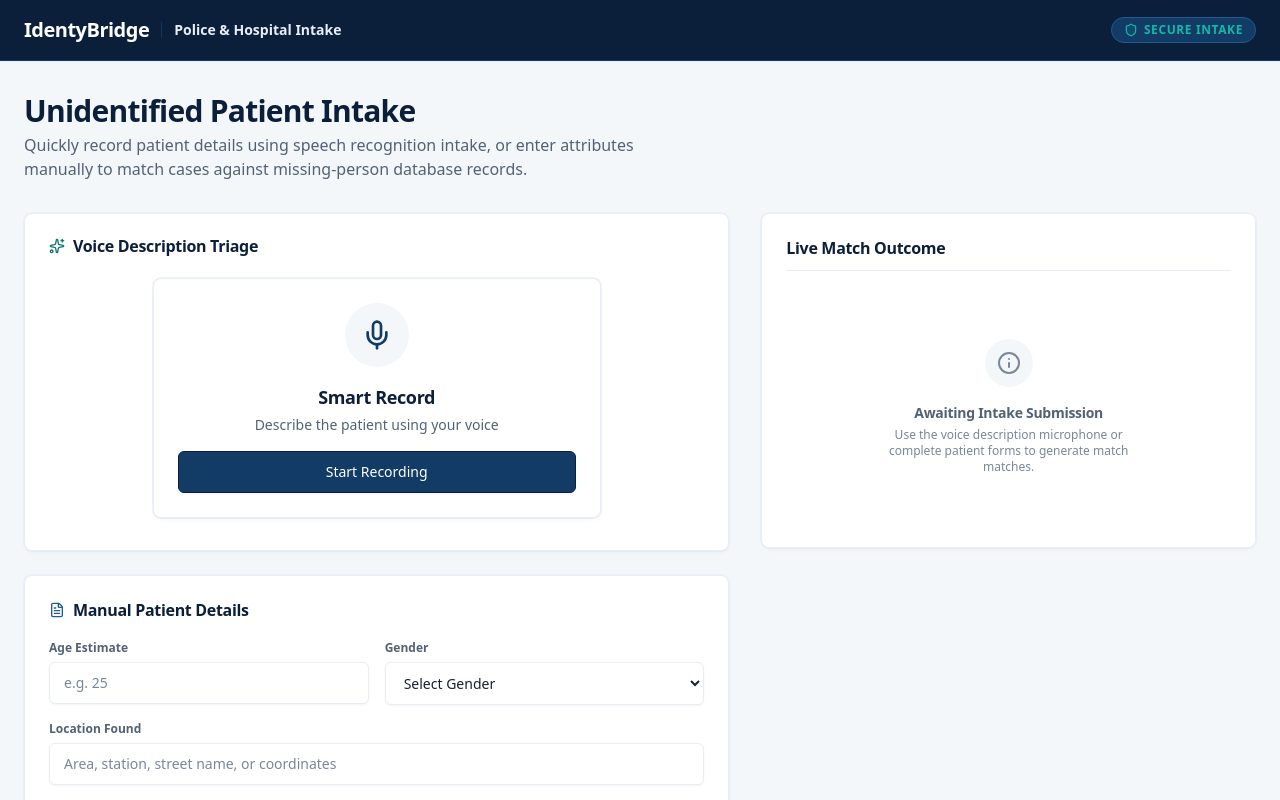
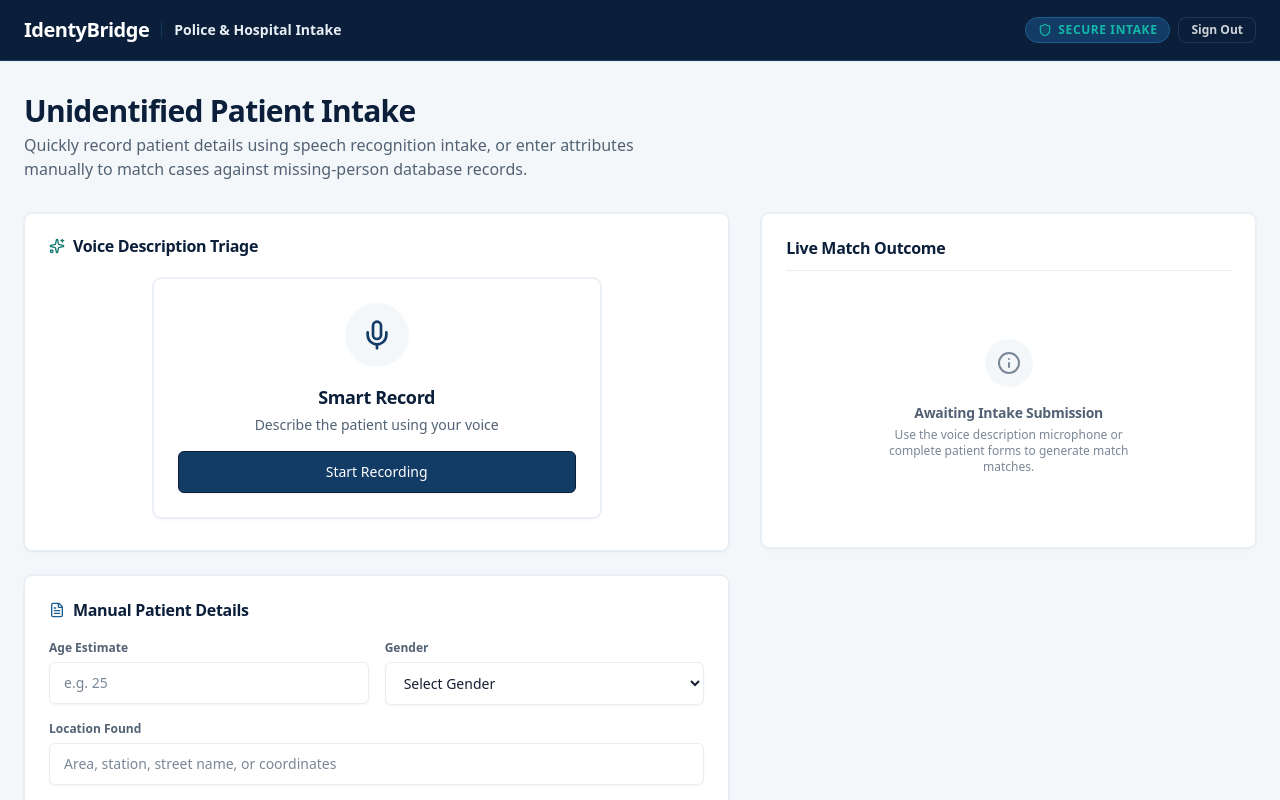
Before and after one commit to siddarthpatelkama/IdentityBridge, a Next.js app in the folder frontend/: page /intake in a window 1280 px wide. Shown: the top 800 px of the page. Built offline with nearby package versions, Linux system fonts and the light colour scheme; no server answers.

Commit message:
feat: add Sign Out button to headers on Dashboard, Intake, and Report Missing pages

```diff
--- a/frontend/pages/dashboard.js
+++ b/frontend/pages/dashboard.js
@@ -11,6 +11,8 @@ import {
   UserRound,
   Users,
 } from "lucide-react";
+import { supabase } from "@/lib/supabaseClient";
+
 
 const EMPTY_DATA = {
   missingReports: [],
@@ -177,6 +179,17 @@ function EmptyTableState({ message }) {
 }
 
 export default function Dashboard() {
+  const handleSignOut = async () => {
+    if (supabase) {
+      await supabase.auth.signOut();
+      localStorage.removeItem("identybridge_role");
+      localStorage.removeItem("identybridge_fullname");
+      localStorage.removeItem("identybridge_facility_name");
+      localStorage.removeItem("identybridge_facility_location");
+      window.location.href = "/";
+    }
+  };
+
   const [data, setData] = useState(EMPTY_DATA);
   const [status, setStatus] = useState("loading");
   const [error, setError] = useState("");
@@ -290,6 +303,13 @@ export default function Dashboard() {
                 />
                 System Monitoring
               </div>
+
+              <button
+                onClick={handleSignOut}
+                className="bg-transparent hover:bg-white/10 text-white/80 hover:text-white px-3 py-2 text-xs font-semibold rounded-md border border-white/10 transition cursor-pointer"
+              >
+                Sign Out
+              </button>
 
               <button
                 type="button"
--- a/frontend/pages/intake.js
+++ b/frontend/pages/intake.js
@@ -3,8 +3,21 @@ import Head from "next/head";
 import { Shield, Sparkles, FileText, Search, ShieldAlert, CheckCircle2, Info, Loader2 } from "lucide-react";
 import VoiceRecorder from "@/components/VoiceRecorder";
 import MatchCard from "@/components/MatchCard";
+import { supabase } from "@/lib/supabaseClient";
+
 
 export default function IntakeDashboard() {
+    const handleSignOut = async () => {
+        if (supabase) {
+            await supabase.auth.signOut();
+            localStorage.removeItem("identybridge_role");
+            localStorage.removeItem("identybridge_fullname");
+            localStorage.removeItem("identybridge_facility_name");
+            localStorage.removeItem("identybridge_facility_location");
+            window.location.href = "/";
+        }
+    };
+
     // Page states
     const [formData, setFormData] = useState({
         age_estimate: "",
@@ -147,6 +160,12 @@ export default function IntakeDashboard() {
                             <Shield className="w-3.5 h-3.5 fill-[#14B8A6]/10" aria-hidden="true" />
                             Secure Intake
                         </span>
+                        <button
+                            onClick={handleSignOut}
+                            className="bg-transparent hover:bg-white/10 text-white/80 hover:text-white px-3 py-1 text-xs font-semibold rounded-md border border-white/10 transition cursor-pointer"
+                        >
+                            Sign Out
+                        </button>
                     </div>
                 </div>
             </header>
--- a/frontend/pages/report-missing.js
+++ b/frontend/pages/report-missing.js
@@ -11,8 +11,21 @@ import {
 } from "lucide-react";
 
 import MatchCard from "../components/MatchCard";
+import { supabase } from "@/lib/supabaseClient";
+
 
 export default function ReportMissing() {
+  const handleSignOut = async () => {
+    if (supabase) {
+      await supabase.auth.signOut();
+      localStorage.removeItem("identybridge_role");
+      localStorage.removeItem("identybridge_fullname");
+      localStorage.removeItem("identybridge_facility_name");
+      localStorage.removeItem("identybridge_facility_location");
+      window.location.href = "/";
+    }
+  };
+
   const [formData, setFormData] = useState({
     age_approx: "",
     gender: "",
@@ -230,9 +243,17 @@ export default function ReportMissing() {
             </div>
           </div>
 
-          <div className="hidden items-center gap-2 text-xs font-medium text-white/70 sm:flex">
-            <ShieldCheck className="h-4 w-4" aria-hidden="true" />
-            Secure Public Intake
+          <div className="flex items-center gap-2 text-xs font-medium text-white/70">
+            <span className="hidden items-center gap-2 sm:flex mr-2">
+              <ShieldCheck className="h-4 w-4" aria-hidden="true" />
+              Secure Public Intake
+            </span>
+            <button
+              onClick={handleSignOut}
+              className="bg-transparent hover:bg-white/10 text-white/80 hover:text-white px-3 py-1 text-xs font-semibold rounded-md border border-white/10 transition cursor-pointer"
+            >
+              Sign Out
+            </button>
           </div>
         </div>
       </header>
```
